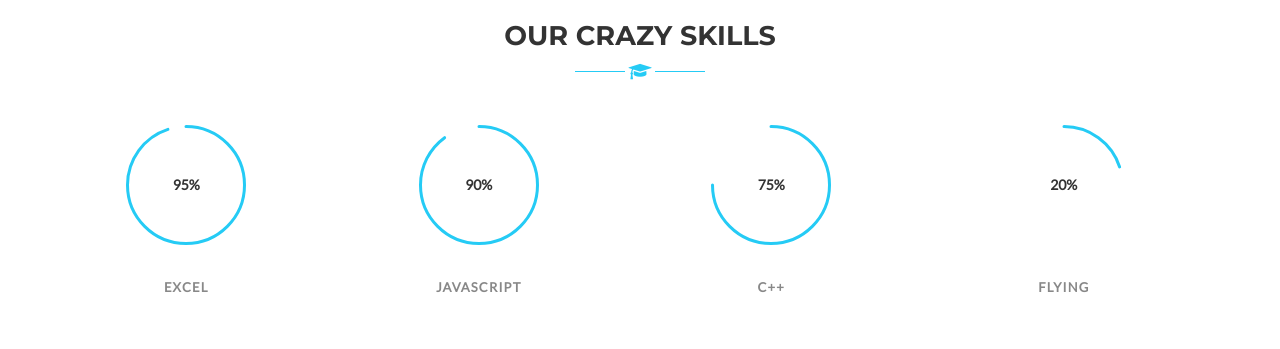
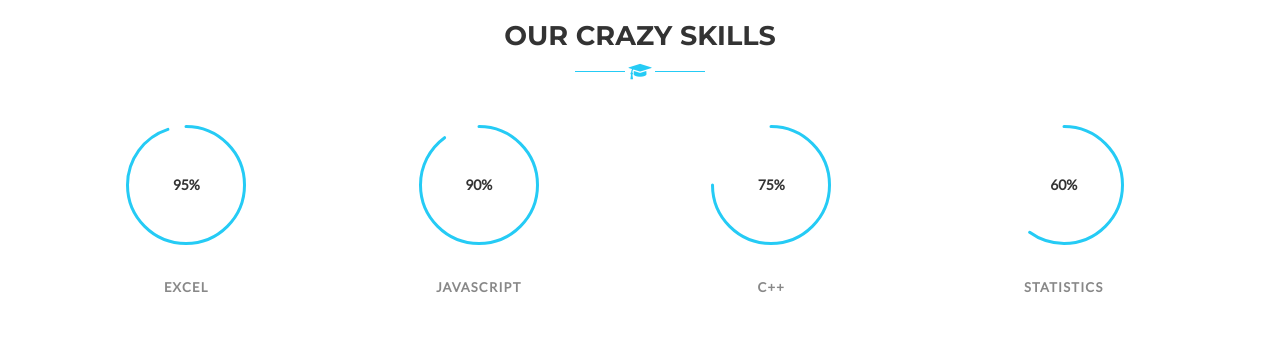
Before and after one commit to sutoiku/sutoiku.github.io, a plain HTML site: page index.html in a window 1280 px wide. Shown: the part 6120-6469 px from the top of the page. Drawn offline with Linux system fonts and the light colour scheme; no server answers.

Commit message:
Got rid of Flying

```diff
--- a/index.html
+++ b/index.html
@@ -730,11 +730,11 @@
                     <div class="col-sm-3 text-center">
                         <div class="progress-circle">
 
-                            <div class="chart" data-percent="20" data-scale-color="#25CBF5">
-                                <span>20%</span>
+                            <div class="chart" data-percent="60" data-scale-color="#25CBF5">
+                                <span>60%</span>
                                 <canvas height="120" width="120"></canvas>
                             </div>
-                            <p class="progress-text">Flying</p>
+                            <p class="progress-text">Statistics</p>
                         </div>
                     </div>
                 </div>
```
